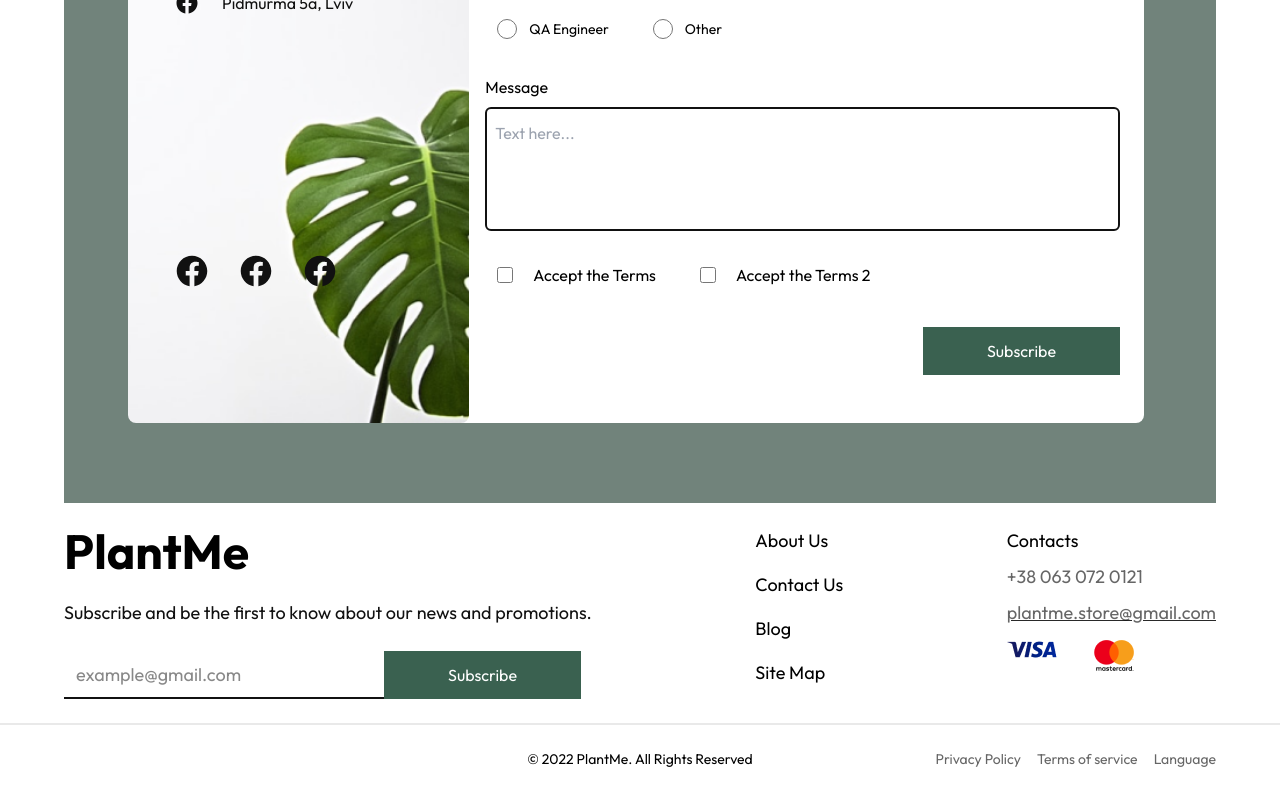
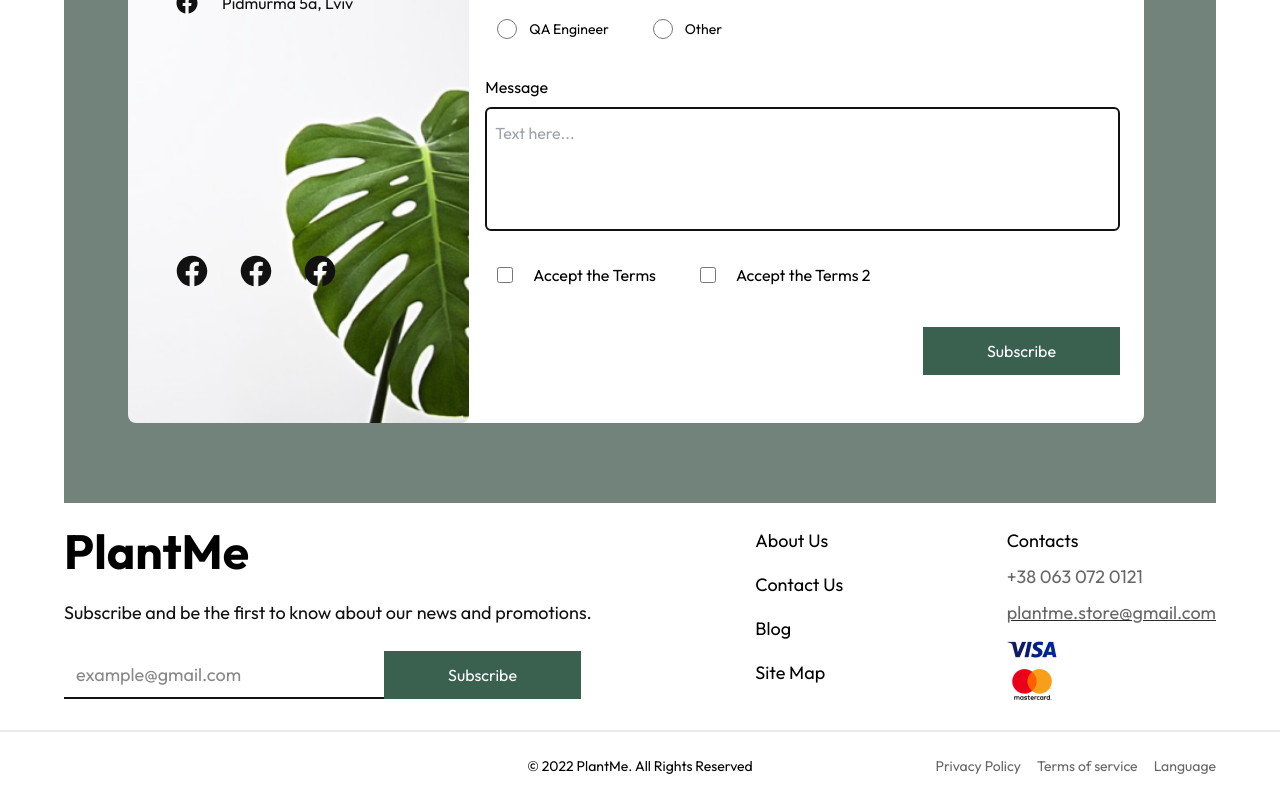
Before and after one commit to bzakrzewskigrid/plantme, a React (Vite) app: page / in a window 1280 px wide. Shown: the part 1573-2373 px from the top of the page. Built offline with nearby package versions, Linux system fonts and the light colour scheme.

Commit message:
fix: Fix 'Lists do not contain only <li> elements'

```diff
--- a/src/components/Footer.tsx
+++ b/src/components/Footer.tsx
@@ -55,7 +55,8 @@
                 <a href="email:plantme.store@gmail.com">plantme.store@gmail.com</a>
               </li>
 
-              <div className="flex gap-8">
+              <li className="flex gap-8">
+                <ul>
                   <li>
                     <a href="https://www.visa.pl/">
                       <img src={visaLogo} alt="VISA logo" />
@@ -67,7 +68,8 @@
                       <img src={mastercardLogo} alt="Mastercard logo" />
                     </a>
                   </li>
-              </div>
+                </ul>
+              </li>
             </ul>
           </nav>
         </div>
```
Lines whose indentation alone changed are shown as unchanged.
